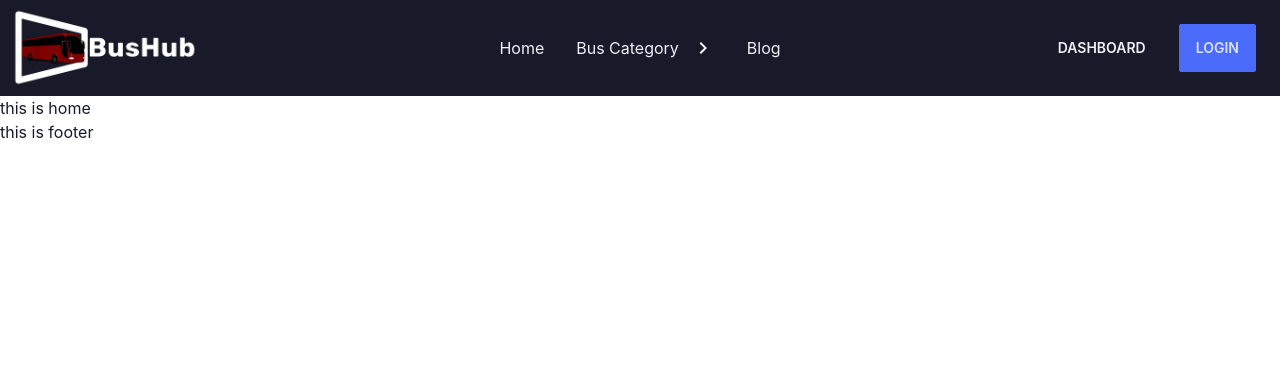
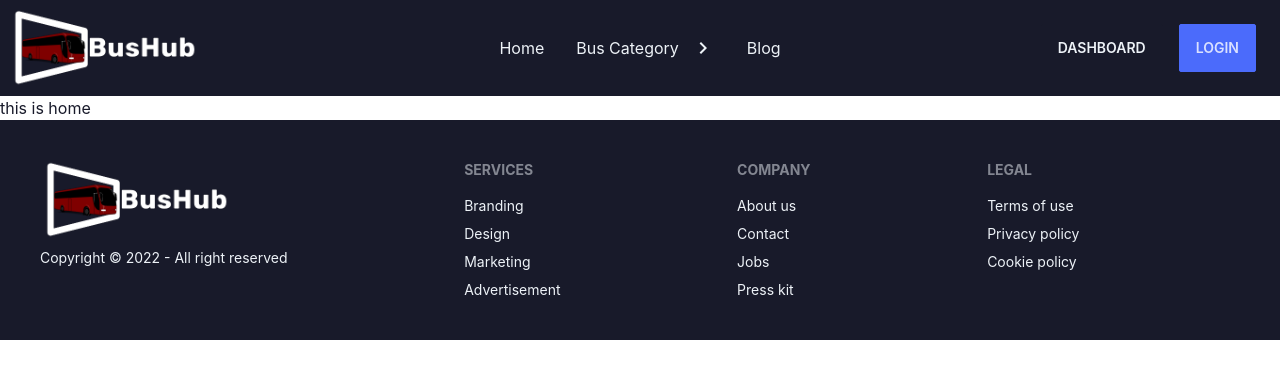
Before and after one commit to rokib2000/bus-hub-client, a React (Create React App) app: page / in a window 1280 px wide. Shown: the top 378 px of the page. Built offline with nearby package versions, Linux system fonts and the light colour scheme.

Commit message:
added footer

```diff
--- a/src/Pages/Shared/Footer/Footer.js
+++ b/src/Pages/Shared/Footer/Footer.js
@@ -1,9 +1,58 @@
 import React from "react";
+import { Link } from "react-router-dom";
+import logo from "../../../assets/logo.png";
 
 const Footer = () => {
   return (
-    <div>
-      <h1>this is footer</h1>
+    <div className="bg-neutral ">
+      <footer className="footer container mx-auto p-10 text-neutral-content">
+        <div>
+          <img src={logo} className="h-20" alt="" srcset="" />
+          <p>Copyright © 2022 - All right reserved</p>
+        </div>
+        <div>
+          <span className="footer-title">Services</span>
+          <Link to="" className="link link-hover">
+            Branding
+          </Link>
+          <Link to="" className="link link-hover">
+            Design
+          </Link>
+          <Link to="" className="link link-hover">
+            Marketing
+          </Link>
+          <Link to="" className="link link-hover">
+            Advertisement
+          </Link>
+        </div>
+        <div>
+          <span className="footer-title">Company</span>
+          <Link to="" className="link link-hover">
+            About us
+          </Link>
+          <Link to="" className="link link-hover">
+            Contact
+          </Link>
+          <Link to="" className="link link-hover">
+            Jobs
+          </Link>
+          <Link to="" className="link link-hover">
+            Press kit
+          </Link>
+        </div>
+        <div>
+          <span className="footer-title">Legal</span>
+          <Link to="" className="link link-hover">
+            Terms of use
+          </Link>
+          <Link to="" className="link link-hover">
+            Privacy policy
+          </Link>
+          <Link to="" className="link link-hover">
+            Cookie policy
+          </Link>
+        </div>
+      </footer>
     </div>
   );
 };
```
